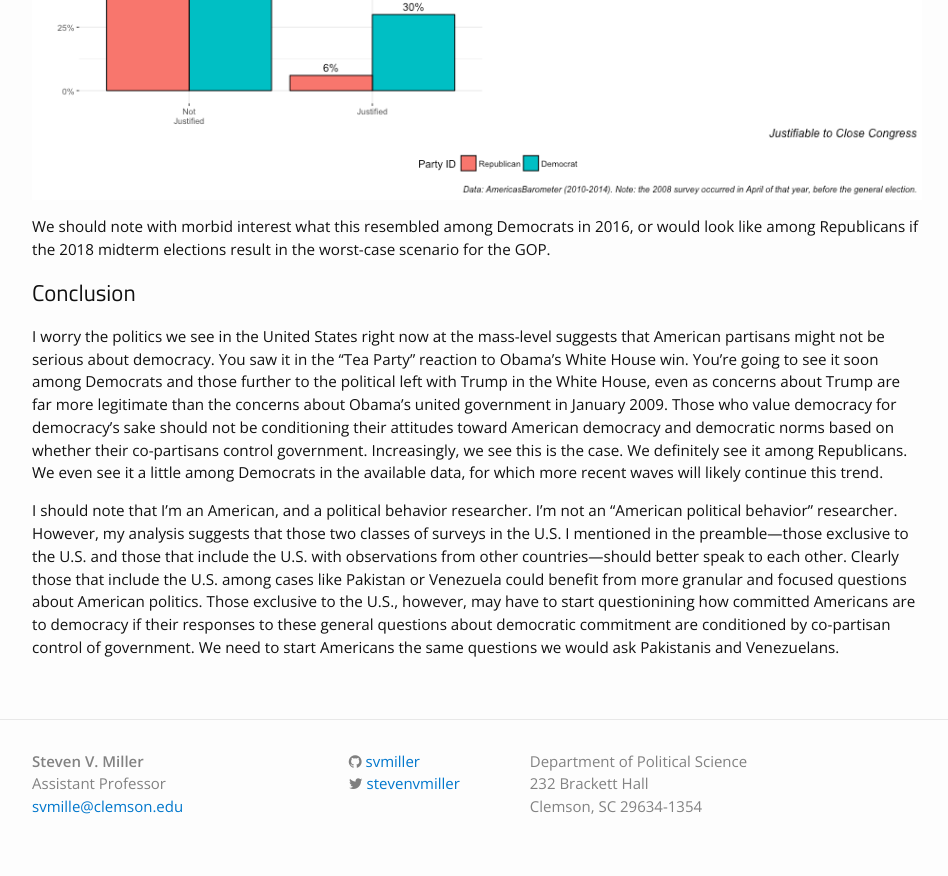
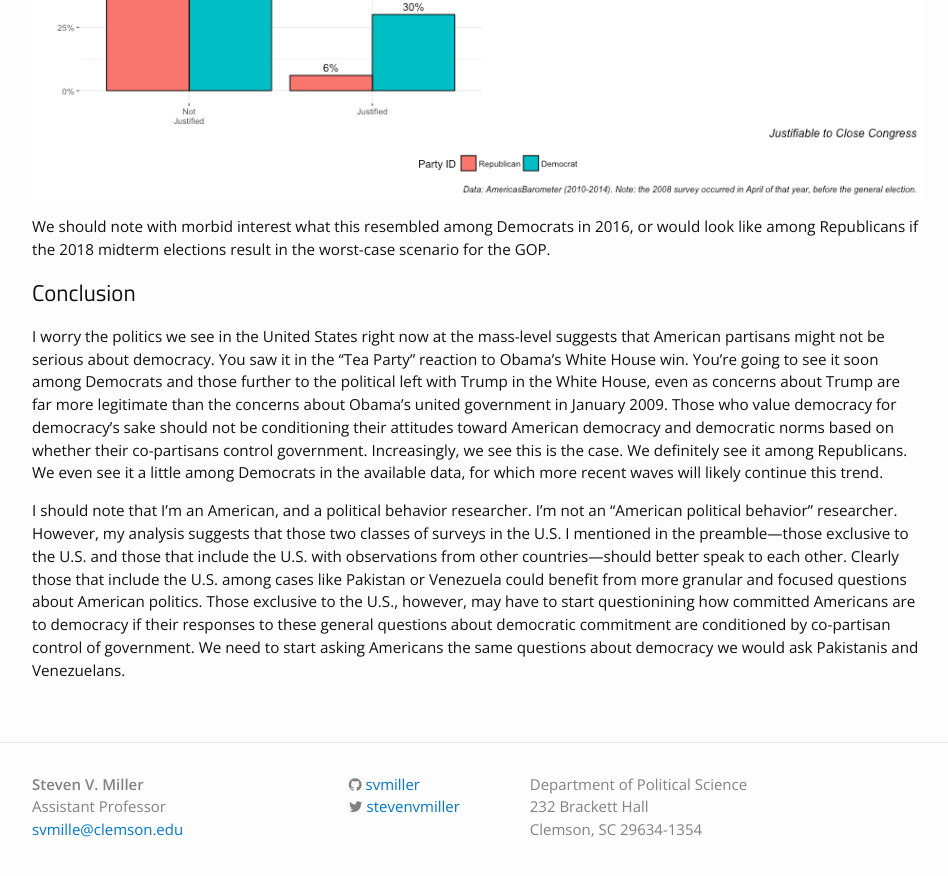
Before and after one commit to svmiller/svmiller.github.io, a Jekyll site: the page built from _posts/2017-07-18-how-serious-are-americans-about-democracy-americasbarometer.md, in a window 1280 px wide and 900 px high, scrolled down 6538 px. Shown: the top 876 px of the window, without its empty margins (163-1111 px from the left). Built offline with Jekyll 4.4.1, drawn with Linux system fonts in a browser that asks for light colours; nearby versions of some CDN libraries; some web fonts are replaced; comment, search, counter and statistics services are not loaded.

Commit message:
edit conclusion

```diff
--- a/_posts/2017-07-18-how-serious-are-americans-about-democracy-americasbarometer.md
+++ b/_posts/2017-07-18-how-serious-are-americans-about-democracy-americasbarometer.md
@@ -75,4 +75,4 @@ We should note with morbid interest what this resembled among Democrats in 2016,
 
 I worry the politics we see in the United States right now at the mass-level suggests that American partisans might not be serious about democracy. You saw it in the "Tea Party" reaction to Obama's White House win. You're going to see it soon among Democrats and those further to the political left with Trump in the White House, even as concerns about Trump are far more legitimate than the concerns about Obama's united government in January 2009. Those who value democracy for democracy's sake should not be conditioning their attitudes toward American democracy and democratic norms based on whether their co-partisans control government. Increasingly, we see this is the case. We definitely see it among Republicans. We even see it a little among Democrats in the available data, for which more recent waves will likely continue this trend.
 
-I should note that I'm an American, and a political behavior researcher. I'm not an "American political behavior" researcher. However, my analysis suggests that those two classes of surveys in the U.S. I mentioned in the preamble---those exclusive to the U.S. and those that include the U.S. with observations from other countries---should better speak to each other. Clearly those that include the U.S. among cases like Pakistan or Venezuela could benefit from more granular and focused questions about American politics. Those exclusive to the U.S., however, may have to start questionining how committed Americans are to democracy if their responses to these general questions about democratic commitment are conditioned by co-partisan control of government. We need to start Americans the same questions we would ask Pakistanis and Venezuelans.
+I should note that I'm an American, and a political behavior researcher. I'm not an "American political behavior" researcher. However, my analysis suggests that those two classes of surveys in the U.S. I mentioned in the preamble---those exclusive to the U.S. and those that include the U.S. with observations from other countries---should better speak to each other. Clearly those that include the U.S. among cases like Pakistan or Venezuela could benefit from more granular and focused questions about American politics. Those exclusive to the U.S., however, may have to start questionining how committed Americans are to democracy if their responses to these general questions about democratic commitment are conditioned by co-partisan control of government. We need to start asking Americans the same questions about democracy we would ask Pakistanis and Venezuelans.
--- a/_source/2017-07-18-how-serious-are-americans-about-democracy-americasbarometer.Rmd
+++ b/_source/2017-07-18-how-serious-are-americans-about-democracy-americasbarometer.Rmd
@@ -494,4 +494,4 @@ We should note with morbid interest what this resembled among Democrats in 2016,
 
 I worry the politics we see in the United States right now at the mass-level suggests that American partisans might not be serious about democracy. You saw it in the "Tea Party" reaction to Obama's White House win. You're going to see it soon among Democrats and those further to the political left with Trump in the White House, even as concerns about Trump are far more legitimate than the concerns about Obama's united government in January 2009. Those who value democracy for democracy's sake should not be conditioning their attitudes toward American democracy and democratic norms based on whether their co-partisans control government. Increasingly, we see this is the case. We definitely see it among Republicans. We even see it a little among Democrats in the available data, for which more recent waves will likely continue this trend.
 
-I should note that I'm an American, and a political behavior researcher. I'm not an "American political behavior" researcher. However, my analysis suggests that those two classes of surveys in the U.S. I mentioned in the preamble---those exclusive to the U.S. and those that include the U.S. with observations from other countries---should better speak to each other. Clearly those that include the U.S. among cases like Pakistan or Venezuela could benefit from more granular and focused questions about American politics. Those exclusive to the U.S., however, may have to start questionining how committed Americans are to democracy if their responses to these general questions about democratic commitment are conditioned by co-partisan control of government. We need to start Americans the same questions we would ask Pakistanis and Venezuelans.
+I should note that I'm an American, and a political behavior researcher. I'm not an "American political behavior" researcher. However, my analysis suggests that those two classes of surveys in the U.S. I mentioned in the preamble---those exclusive to the U.S. and those that include the U.S. with observations from other countries---should better speak to each other. Clearly those that include the U.S. among cases like Pakistan or Venezuela could benefit from more granular and focused questions about American politics. Those exclusive to the U.S., however, may have to start questionining how committed Americans are to democracy if their responses to these general questions about democratic commitment are conditioned by co-partisan control of government. We need to start asking Americans the same questions about democracy we would ask Pakistanis and Venezuelans.
```
